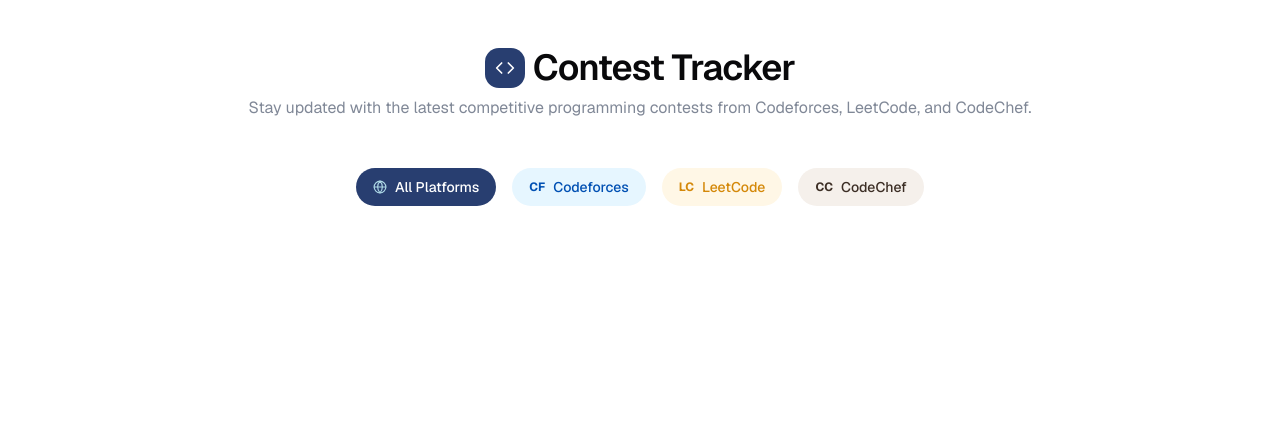
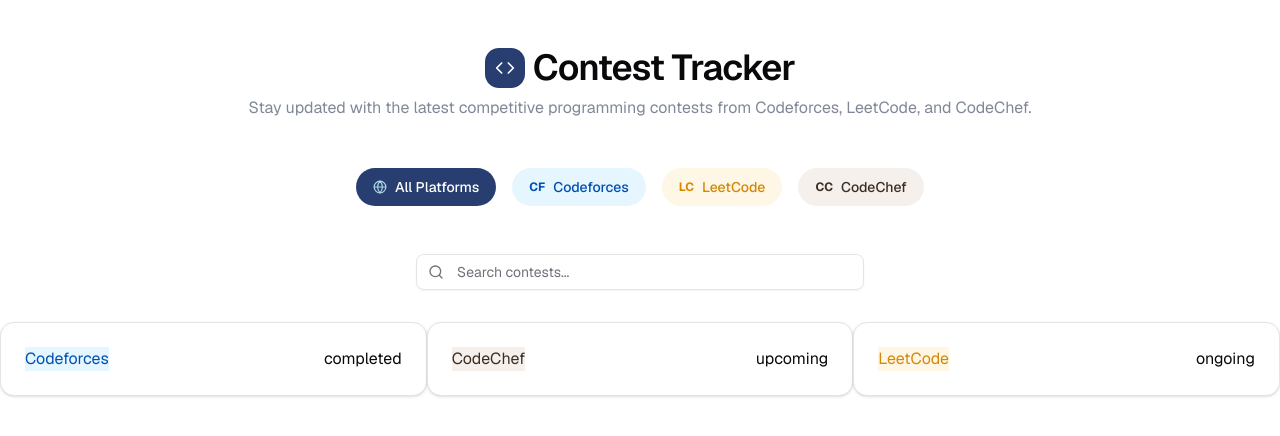
Before and after one commit to akshat-code21/contest-tracker, a Next.js app: page / in a window 1280 px wide. Shown: the top 436 px of the page. Built offline with nearby package versions, Linux system fonts and the light colour scheme.

Commit message:
restructuring project and implementing ui components

```diff
--- a/src/app/page.tsx
+++ b/src/app/page.tsx
@@ -1,13 +1,17 @@
-import Header from "./components/Header";
-import PlatFormFilters from "./components/PlatformFilters";
+import ContestCard from "@/components/ContestCard";
+import ContestsSearch from "@/components/ContestsSearch";
+import Header from "@/components/Header";
+import PlatFormFilters from "@/components/PlatformFilters";
 
 export default async function Home() {
   return (
     <div className="font-[family-name:var(--font-geist-sans)]">
       <div className="my-12">
         <Header />
-        <PlatFormFilters/>
+        <PlatFormFilters />
       </div>
+      <ContestsSearch />
+      <ContestCard/>
     </div>
   );
 }
--- /dev/null
+++ b/src/components/ContestCard.tsx
@@ -0,0 +1,78 @@
+import {
+  Card,
+  CardHeader,
+  CardTitle,
+  CardFooter,
+  CardDescription,
+  CardContent,
+} from "./ui/card";
+interface Contest {
+  id: string;
+  platform: string;
+  status: string;
+  name: string;
+  startTime: string;
+  duration: string;
+  href: string;
+}
+export default function ContestCard() {
+  const dummyContests = [
+    {
+      id: "2081",
+      platform: "Codeforces",
+      status: "completed",
+      name: "Codeforces Round #830 (Div. 2)",
+      startTime: "Mar 18, 2025, 12:16 AM",
+      duration: "2 hours",
+      href: `https://codeforces.com/contest/2081`,
+    },
+    {
+      id: "START179D",
+      platform: "CodeChef",
+      status: "upcoming",
+      name: "CodeChef Starters 178",
+      startTime: "Mar 20, 2025, 11:16 PM",
+      duration: "3 hours",
+      href: "https://www.codechef.com/START179D",
+    },
+    {
+      id: "153",
+      platform: "LeetCode",
+      status: "ongoing",
+      name: "LeetCode Biweekly Contest 153",
+      startTime: "Mar 16, 2025, 8:16 PM",
+      duration: "3 hours",
+      href: "https://leetcode.com/contest/biweekly-contest-153/",
+    },
+  ] as Contest[];
+  const checkPlatform = (platform: string): string => {
+    switch (platform) {
+      case "codeforces":
+        return "bg-cf-secondary text-cf-primary";
+      case "codechef":
+        return "bg-cc-secondary text-cc-primary";
+      case "leetcode":
+        return "bg-lc-secondary text-lc-primary";
+      default:
+        return "bg-gray-200 text-gray-700";
+    }
+  };
+  return (
+    <div className="grid grid-cols-3">
+      {dummyContests.map((contest: Contest) => {
+        return (
+          <Card key={contest.id}>
+            <CardHeader className="flex justify-between items-center">
+              <div
+                className={`${checkPlatform(contest.platform.toLowerCase())}`}
+              >
+                {contest.platform}
+              </div>
+              <div>{contest.status}</div>
+            </CardHeader>
+          </Card>
+        );
+      })}
+    </div>
+  );
+}
--- /dev/null
+++ b/src/components/ContestsSearch.tsx
@@ -0,0 +1,12 @@
+import { Input } from "./ui/input";
+import { Search } from "lucide-react";
+export default function ContestsSearch() {
+  return (
+    <div className="relative max-w-md w-full mx-auto mb-8">
+      <div className="absolute inset-y-0 left-0 pl-3 flex items-center pointer-events-none">
+        <Search className="h-4 w-4 text-muted-foreground" />
+      </div>
+      <Input type="text" placeholder="Search contests..." className="pl-10" />
+    </div>
+  );
+}
--- /dev/null
+++ b/src/components/ui/card.tsx
@@ -0,0 +1,92 @@
+import * as React from "react"
+
+import { cn } from "@/lib/utils"
+
+function Card({ className, ...props }: React.ComponentProps<"div">) {
+  return (
+    <div
+      data-slot="card"
+      className={cn(
+        "bg-card text-card-foreground flex flex-col gap-6 rounded-xl border py-6 shadow-sm",
+        className
+      )}
+      {...props}
+    />
+  )
+}
+
+function CardHeader({ className, ...props }: React.ComponentProps<"div">) {
+  return (
+    <div
+      data-slot="card-header"
+      className={cn(
+        "@container/card-header grid auto-rows-min grid-rows-[auto_auto] items-start gap-1.5 px-6 has-[data-slot=card-action]:grid-cols-[1fr_auto] [.border-b]:pb-6",
+        className
+      )}
+      {...props}
+    />
+  )
+}
+
+function CardTitle({ className, ...props }: React.ComponentProps<"div">) {
+  return (
+    <div
+      data-slot="card-title"
+      className={cn("leading-none font-semibold", className)}
+      {...props}
+    />
+  )
+}
+
+function CardDescription({ className, ...props }: React.ComponentProps<"div">) {
+  return (
+    <div
+      data-slot="card-description"
+      className={cn("text-muted-foreground text-sm", className)}
+      {...props}
+    />
+  )
+}
+
+function CardAction({ className, ...props }: React.ComponentProps<"div">) {
+  return (
+    <div
+      data-slot="card-action"
+      className={cn(
+        "col-start-2 row-span-2 row-start-1 self-start justify-self-end",
+        className
+      )}
+      {...props}
+    />
+  )
+}
+
+function CardContent({ className, ...props }: React.ComponentProps<"div">) {
+  return (
+    <div
+      data-slot="card-content"
+      className={cn("px-6", className)}
+      {...props}
+    />
+  )
+}
+
+function CardFooter({ className, ...props }: React.ComponentProps<"div">) {
+  return (
+    <div
+      data-slot="card-footer"
+      className={cn("flex items-center px-6 [.border-t]:pt-6", className)}
+      {...props}
+    />
+  )
+}
+
+export {
+  Card,
+  CardHeader,
+  CardFooter,
+  CardTitle,
+  CardAction,
+  CardDescription,
+  CardContent,
+}
--- /dev/null
+++ b/src/components/ui/input.tsx
@@ -0,0 +1,21 @@
+import * as React from "react"
+
+import { cn } from "@/lib/utils"
+
+function Input({ className, type, ...props }: React.ComponentProps<"input">) {
+  return (
+    <input
+      type={type}
+      data-slot="input"
+      className={cn(
+        "file:text-foreground placeholder:text-muted-foreground selection:bg-primary selection:text-primary-foreground dark:bg-input/30 border-input flex h-9 w-full min-w-0 rounded-md border bg-transparent px-3 py-1 text-base shadow-xs transition-[color,box-shadow] outline-none file:inline-flex file:h-7 file:border-0 file:bg-transparent file:text-sm file:font-medium disabled:pointer-events-none disabled:cursor-not-allowed disabled:opacity-50 md:text-sm",
+        "focus-visible:border-ring focus-visible:ring-ring/50 focus-visible:ring-[3px]",
+        "aria-invalid:ring-destructive/20 dark:aria-invalid:ring-destructive/40 aria-invalid:border-destructive",
+        className
+      )}
+      {...props}
+    />
+  )
+}
+
+export { Input }
```
Also changed, not shown: src/components/Header.tsx (renamed from src/app/components/Header.tsx), src/components/PlatformFilters.tsx (renamed from src/app/components/PlatformFilters.tsx).
